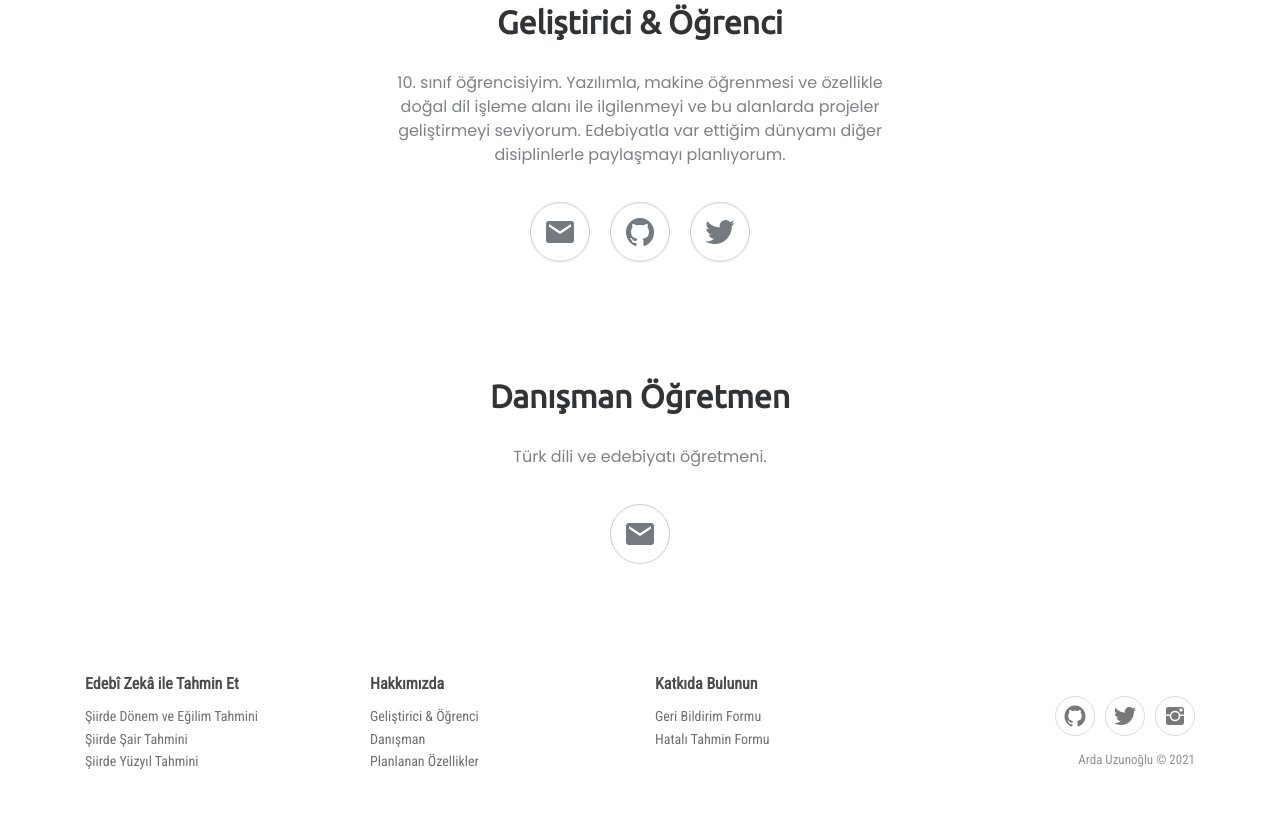
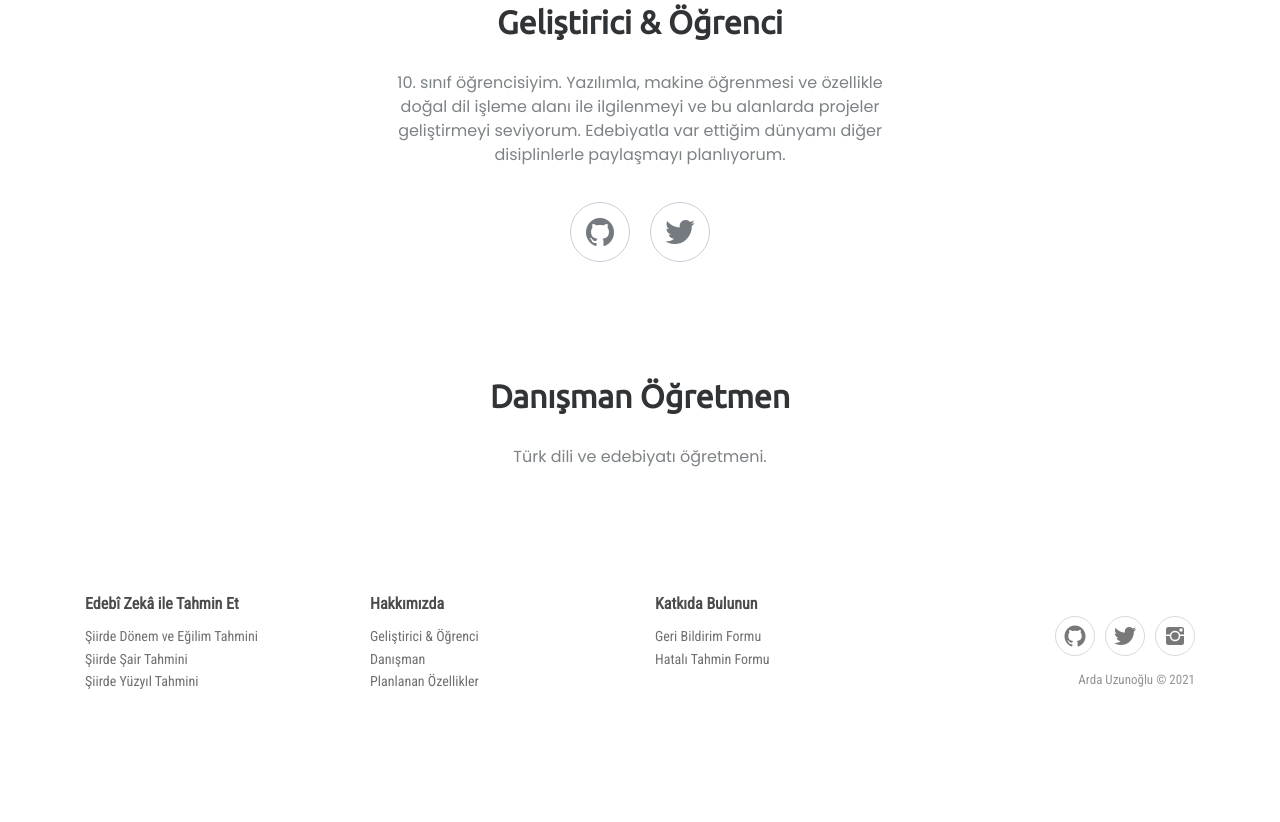
Before and after one commit to ardauzunoglu/edebizeka, a Flask app: page /iletisim in a window 1280 px wide. Shown: the part 142-964 px from the top of the page. After the commit the page ends 831 px from the top, so only its background shows below. Run offline with Flask 2, Linux system fonts and the light colour scheme; parts of the project's set-up code (start-up, migrations or seed data) failed here and were passed over; some libraries are stand-ins or nearby versions.

Commit message:
Update iletisim.html

```diff
--- a/web-site/templates/iletisim.html
+++ b/web-site/templates/iletisim.html
@@ -665,7 +665,7 @@
                 <p class="text-center" style="font-family: Poppins, sans-serif;">10. sınıf öğrencisiyim. Yazılımla, makine öğrenmesi ve özellikle doğal dil işleme alanı ile ilgilenmeyi ve bu alanlarda projeler geliştirmeyi seviyorum. Edebiyatla var ettiğim dünyamı diğer disiplinlerle paylaşmayı planlıyorum.<br></p>
             </div>
             <div class="buttons">
-                <div class="social-icons" style="padding: 10px;"><a href="#"><i class="icon ion-android-mail"></i></a><a href="#"><i class="icon ion-social-github"></i></a><a href="#"><i class="icon ion-social-twitter"></i></a></div>
+                <div class="social-icons" style="padding: 10px;"><a href="https://github.com/ardauzunoglu"><i class="icon ion-social-github"></i></a><a href="https://twitter.com/ArdaUzunolu5"><i class="icon ion-social-twitter"></i></a></div>
             </div>
         </div>
     </section>
@@ -675,9 +675,6 @@
                 <h2 class="text-center" style="font-family: Ubuntu, sans-serif;">Danışman Öğretmen</h2>
                 <p class="text-center" style="font-family: Poppins, sans-serif;">Türk dili ve edebiyatı öğretmeni.<br></p>
             </div>
-            <div class="buttons">
-                <div class="social-icons" style="padding: 10px;"><a href="#"><i class="icon ion-android-mail"></i></a></div>
-            </div>
         </div>
     </section>
     {% include "includes/footer.html"%}
```
